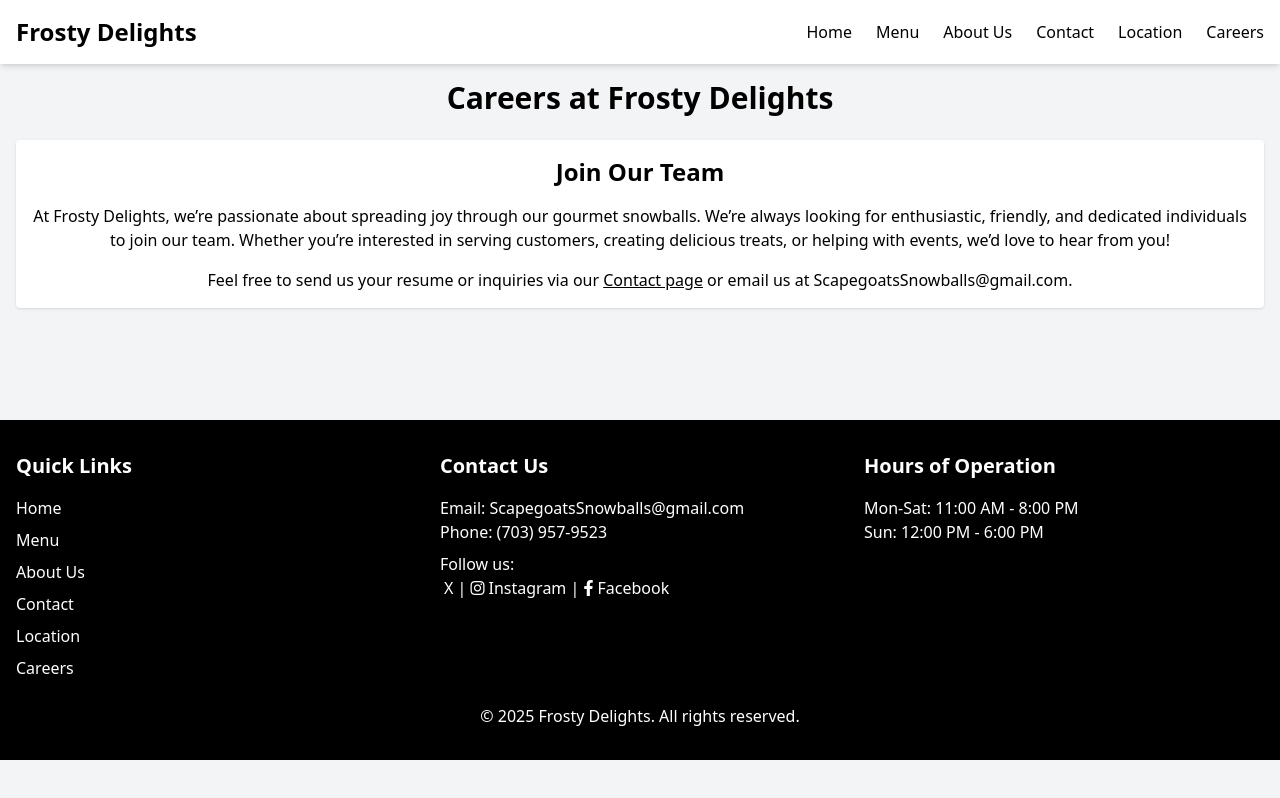
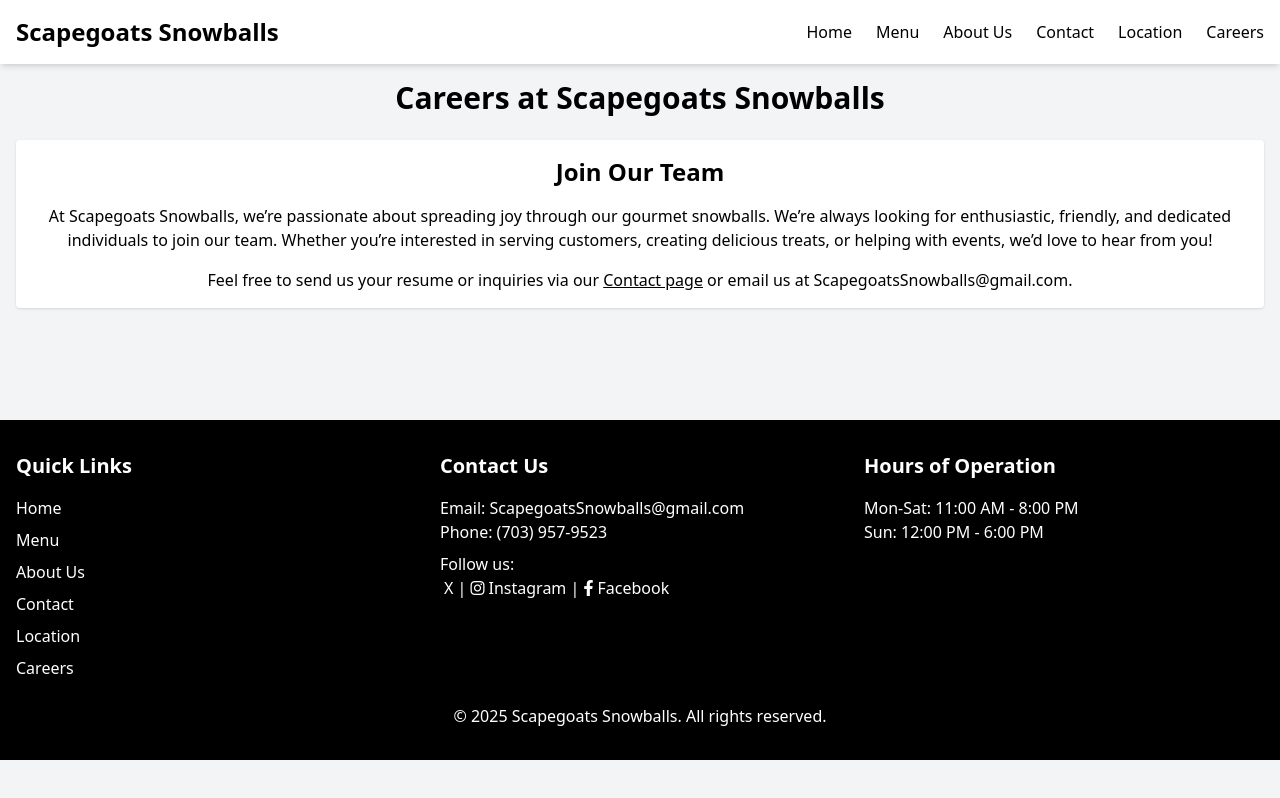
Before and after one commit to MitalipS/FrostyDelights, a plain HTML site: page careers.html in a window 1280 px wide. Drawn offline with nearby package versions, Linux system fonts and the light colour scheme.

Commit message:
test - change name to SS

```diff
--- a/careers.html
+++ b/careers.html
@@ -3,7 +3,7 @@
 <head>
     <meta charset="UTF-8">
     <meta name="viewport" content="width=device-width, initial-scale=1.0">
-    <title>Frosty Delights - Careers</title>
+    <title>Scapegoats Snowballs - Careers</title>
     <script src="https://cdn.tailwindcss.com"></script>
     <link rel="stylesheet" href="https://cdnjs.cloudflare.com/ajax/libs/font-awesome/6.0.0-beta3/css/all.min.css">
     <style>
@@ -34,7 +34,7 @@
     <!-- Navigation -->
     <nav class="bg-white text-black p-4 fixed w-full top-0 z-20 shadow-md">
         <div class="container mx-auto flex justify-between items-center">
-            <h1 class="text-xl sm:text-2xl font-bold">Frosty Delights</h1>
+            <h1 class="text-xl sm:text-2xl font-bold">Scapegoats Snowballs</h1>
             <div class="hamburger">
                 <i class="fas fa-bars text-2xl"></i>
             </div>
@@ -51,11 +51,11 @@
 
     <!-- Careers Section -->
     <section class="container mx-auto py-16 sm:py-20 px-4">
-        <h2 class="text-xl sm:text-2xl md:text-3xl font-bold text-center mb-6">Careers at Frosty Delights</h2>
+        <h2 class="text-xl sm:text-2xl md:text-3xl font-bold text-center mb-6">Careers at Scapegoats Snowballs</h2>
         <div class="mb-8 bg-white p-4 rounded shadow">
             <h3 class="text-lg sm:text-xl md:text-2xl font-bold text-center mb-4">Join Our Team</h3>
             <p class="text-sm sm:text-base text-center">
-                At Frosty Delights, we’re passionate about spreading joy through our gourmet snowballs. We’re always looking for enthusiastic, friendly, and dedicated individuals to join our team. Whether you’re interested in serving customers, creating delicious treats, or helping with events, we’d love to hear from you!
+                At Scapegoats Snowballs, we’re passionate about spreading joy through our gourmet snowballs. We’re always looking for enthusiastic, friendly, and dedicated individuals to join our team. Whether you’re interested in serving customers, creating delicious treats, or helping with events, we’d love to hear from you!
             </p>
             <p class="text-sm sm:text-base text-center mt-4">
                 Feel free to send us your resume or inquiries via our <a href="contact.html" class="underline hover:text-blue-600">Contact page</a> or email us at ScapegoatsSnowballs@gmail.com.
@@ -98,7 +98,7 @@
             </div>
         </div>
         <div class="text-center mt-6 text-sm sm:text-base">
-            <p>© 2025 Frosty Delights. All rights reserved.</p>
+            <p>© 2025 Scapegoats Snowballs. All rights reserved.</p>
         </div>
     </footer>
 
```
Also changed, not shown: about.html (+4 -4 lines), contact.html (+3 -3 lines), index.html (+5 -5 lines), location.html (+3 -3 lines), menu.html (+3 -3 lines), thanks.html (+3 -3 lines).
